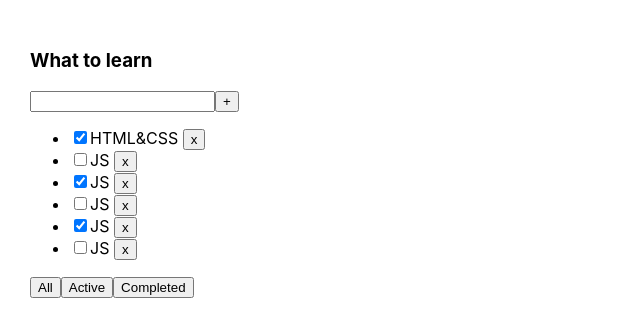
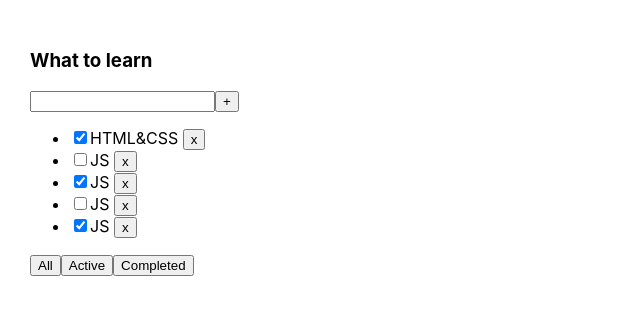
Before and after one commit to DavidPoshelyk/Todolist, a React (Create React App) app: page / in a window 1280 px wide. Shown: the top 336 px of the page, without its empty margins (0-640 px from the left). Built offline with nearby package versions, Linux system fonts and the light colour scheme.

Commit message:
useState

```diff
--- a/package.json
+++ b/package.json
@@ -10,10 +10,12 @@
     "@types/node": "^12.0.0",
     "@types/react": "^17.0.0",
     "@types/react-dom": "^17.0.0",
+    "@types/uuid": "^8.3.3",
     "react": "^17.0.2",
     "react-dom": "^17.0.2",
     "react-scripts": "4.0.3",
     "typescript": "^4.1.2",
+    "uuid": "^8.3.2",
     "web-vitals": "^1.0.1"
   },
   "scripts": {
--- a/src/App.tsx
+++ b/src/App.tsx
@@ -1,34 +1,46 @@
 import React, {useState} from 'react';
+import {v1} from 'uuid';
 import './App.css';
 import {TodoList} from "./TodoList";
 
-export type  FilterType = 'all'|'completed'| 'active'
+
+export type  FilterType = 'all' | 'completed' | 'active'
 
 export type TaskType = {
-    id: number
+    id: string
     title: string
     isDone: boolean
 }
 
 function App() {
-    let [tasks, setTasks] = useState< Array<TaskType> >([
-        {id: 1, title: "HTML&CSS", isDone: true},
-        {id: 2, title: "JS", isDone: false},
-        {id: 3, title: "JS", isDone: true},
-        {id: 4, title: "JS", isDone: false},
-        {id: 5, title: "JS", isDone: true},
-        {id: 6, title: "JS", isDone: false},
+    let [tasks, setTasks] = useState<Array<TaskType>>([
+        {id: v1(), title: "HTML&CSS", isDone: true},
+        {id: v1(), title: "JS", isDone: false},
+        {id: v1(), title: "JS", isDone: true},
+        {id: v1(), title: "JS", isDone: false},
+        {id: v1(), title: "JS", isDone: true},
+        // {id: v1(), title: "JS", isDone: false},
     ]);
     let [filter, setFilter] = useState<FilterType>('all')
-    const RemoveTask = (id: number) => {
-        let tasks01 = tasks.filter(t => t.id !== id)
+    const RemoveTask = (taskId: string) => {
+        let tasks01 = tasks.filter(t => t.id !== taskId)
         setTasks(tasks01)
     }
     const ChangeFilter = (value: FilterType) => {
         setFilter(value);
     }
 
+    const AddTask = (NewTaskTitle: string) => {
 
+        const NewTask: TaskType = {
+            id: v1(),
+            title: NewTaskTitle,
+            isDone: false
+        }
+        // const copyState = [...tasks]
+        // copyState.push(NewTask)
+        setTasks([NewTask, ...tasks])
+    }
     let tasksFortodolist = tasks;
     if (filter === "completed") {
         tasksFortodolist = tasks.filter(t => t.isDone === true);
@@ -41,9 +53,10 @@ function App() {
     return (
         <div className="App">
             <TodoList title="What to learn"
+                      addTask={AddTask}
                       removetask={RemoveTask}
                       task={tasksFortodolist}
-            changeFilter={ChangeFilter}/>
+                      changeFilter={ChangeFilter}/>
         </div>
 
     )
--- a/src/TodoList.tsx
+++ b/src/TodoList.tsx
@@ -1,37 +1,68 @@
-import React from 'react';
+import React, {KeyboardEvent, ChangeEvent, useState} from 'react';
 import {FilterType, TaskType} from "./App";
 
 
 type  PropsType = {
     title: string
     task: Array<TaskType>
-    removetask: (id:number) => void
-    changeFilter: (value:FilterType) => void
+    removetask: (id: string) => void
+    changeFilter: (value: FilterType) => void
+    addTask: (title: string) => void
 }
 
+
 export function TodoList(props: PropsType) {
+    const [title, setTitle] = useState<string>('')
+    const ChangeTitle = (e: ChangeEvent<HTMLInputElement>) => setTitle(e.currentTarget.value)
+    const KeyPressTitle = (e: KeyboardEvent<HTMLInputElement>) => {
+        if (e.key === 'Enter') {
+            Addtask();
+        }
+    }
+
     const tasksJSX = props.task.map(t =>
         <li key={t.id}>
             <input type="checkbox" checked={t.isDone}/>
             <span>{t.title} </span>
-            <button onClick={() => {props.removetask(t.id)}}>x</button>
+            <button onClick={() => {
+                props.removetask(t.id)
+            }}>x
+            </button>
         </li>
     )
+
+    const Addtask = () => {
+        props.addTask(title)
+        setTitle('')
+    }
 
     return (
         < div>
             <h3>{props.title}</h3>
             <div>
-                <input/>
-                <button> + </button>
+                <input
+                    value={title}
+                    onChange={ChangeTitle}
+                    onKeyPress={KeyPressTitle}
+                />
+                <button onClick={Addtask}> +</button>
             </div>
             <ul>
                 {tasksJSX}
             </ul>
             <div>
-                <button onClick={ () => {props.changeFilter('all')} }> All </button>
-                <button onClick={ () => {props.changeFilter('active')} }> Active </button>
-                <button onClick={ () => {props.changeFilter('completed')} }> Completed </button>
+                <button onClick={() => {
+                    props.changeFilter('all')
+                }}> All
+                </button>
+                <button onClick={() => {
+                    props.changeFilter('active')
+                }}> Active
+                </button>
+                <button onClick={() => {
+                    props.changeFilter('completed')
+                }}> Completed
+                </button>
             </div>
         </div>
     )
```
Also changed, not shown: 1 other file (tests, documents, lock files or other folders).
